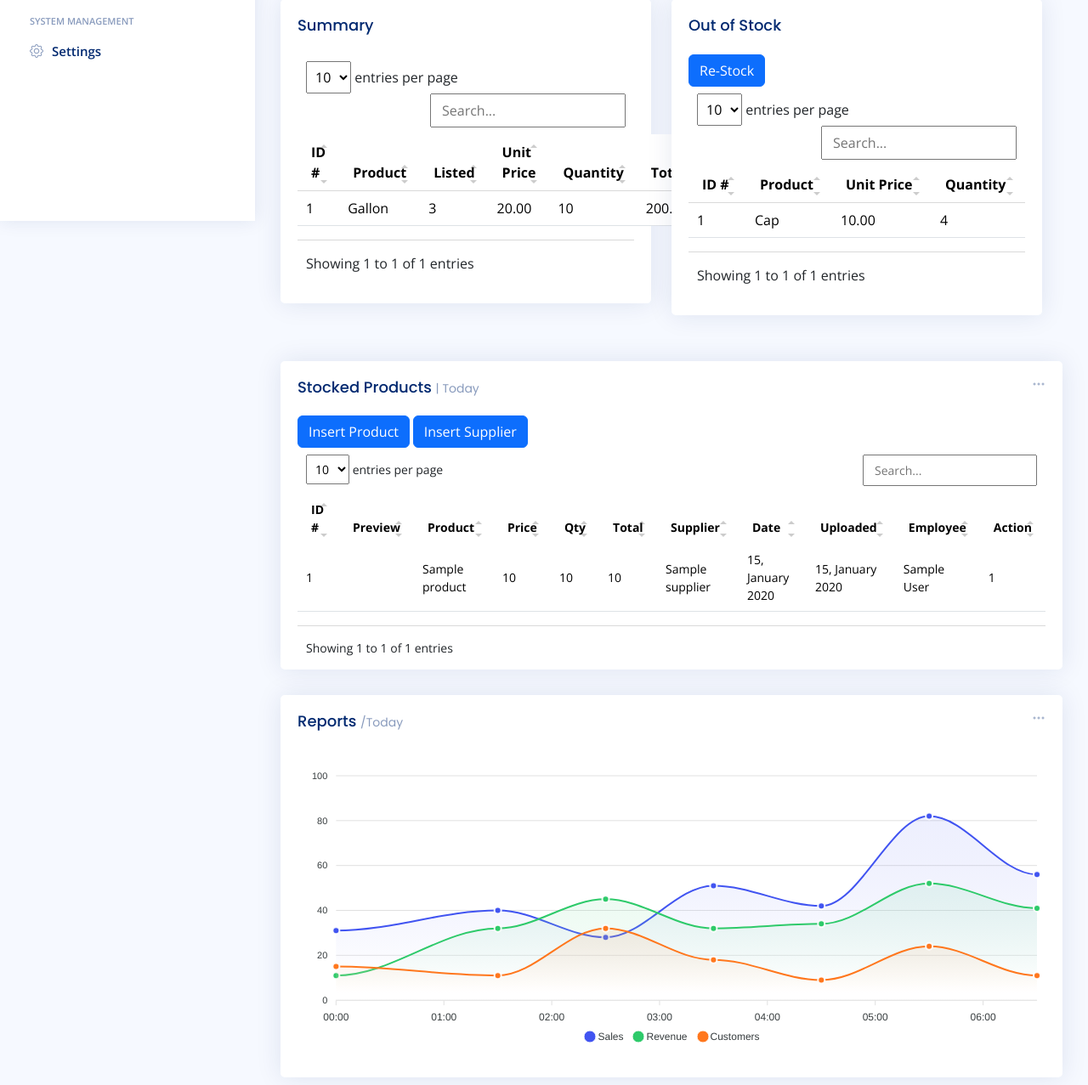
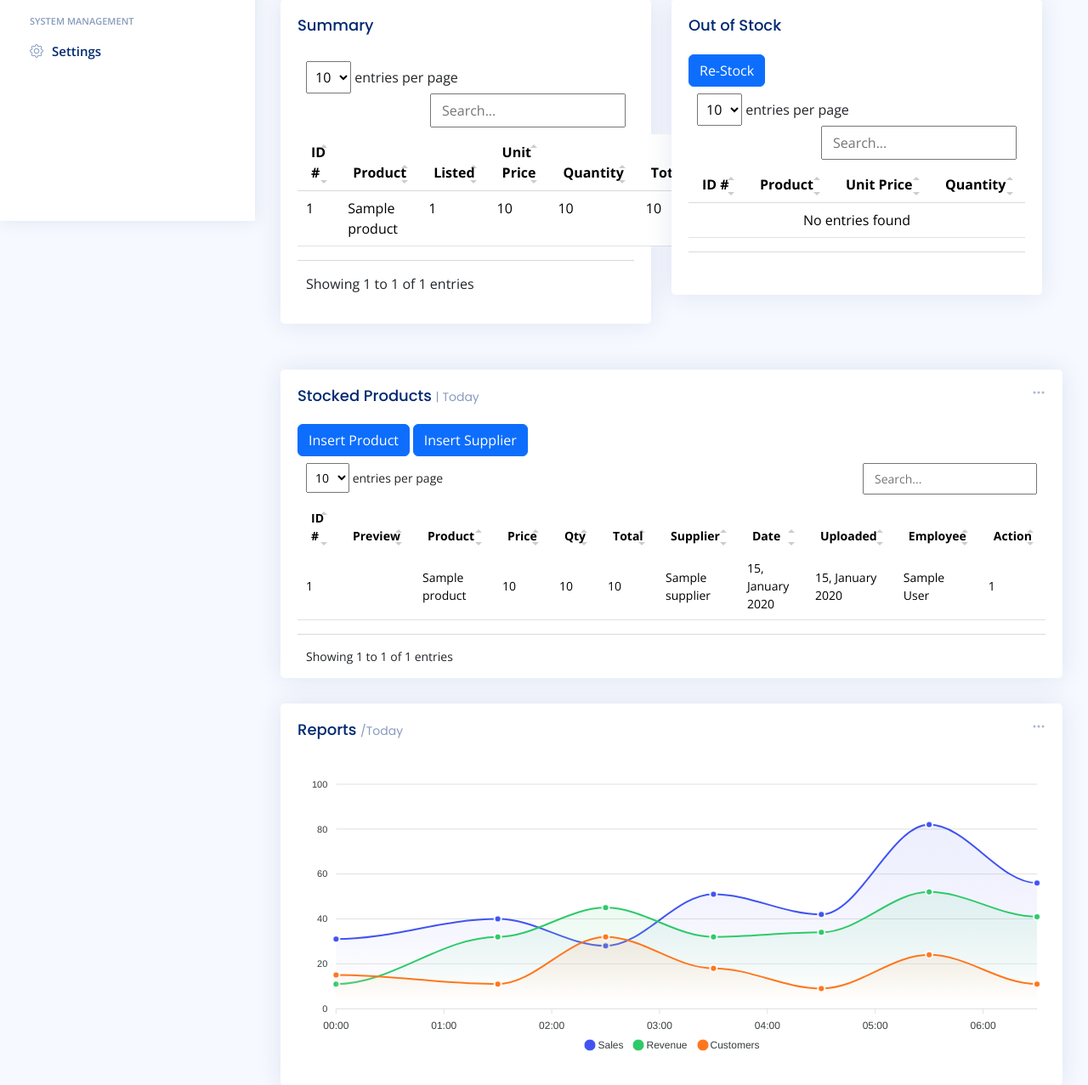
Before and after one commit to ric2thiss/aqua-evan, a PHP site: page /stocks-tracking.php in a window 1280 px wide. Shown: the part 540-1817 px from the top of the page at 85% size. Run offline with PHP 8.4, Linux system fonts and the light colour scheme; the visitor is signed in with stand-in values (Sample User, id 1); tables that the repository leaves empty or names only in its code hold one stand-in row (values such as "Sample post"); some libraries are stand-ins or nearby versions.

Commit message:
feature: re-stock and display summary

```diff
--- a/controller/Product.php
+++ b/controller/Product.php
@@ -22,8 +22,49 @@ class Product
         } catch (PDOException $error) {
             echo $error->getMessage();
         }
+    }
 
+    public function get_outofstock($data = [])
+    {
+        try {
+            $sql = "SELECT product_id,product_name,product_cost,product_quantity FROM products WHERE product_quantity < :min";
+            $stmt = $this->dbconn->prepare($sql);
+            $stmt->bindParam(':min', $data['min']);
+            $stmt->execute();
+            $outofstock = $stmt->fetchAll(PDO::FETCH_ASSOC);
+            return $outofstock;
+        } catch (PDOException $error) {
+            echo $error->getMessage();
+            return null;
+        }
     }
+
+    public function get_summary()
+    {
+        try {
+            $sql = "SELECT product_id, product_name,product_cost, COUNT(*) AS total_count, SUM(product_quantity) as product_total_quantity, SUM(product_total_cost) as total_cost
+                    FROM products
+                    GROUP BY product_name";
+            $stmt = $this->dbconn->prepare($sql);
+            $stmt->execute();
+            $summary = $stmt->fetchAll(PDO::FETCH_ASSOC);
+            return $summary;
+        }catch(PDOException $error){
+            echo $error->getMessage();
+            return null;
+        }
+    }
+
+    // public function where($data = []) : ?array
+    // {
+    //     try{
+
+    //     }catch(PDOException $error){
+    //         echo $error->getMessage();
+    //         return null;
+    //     }
+    //     return [];
+    // }
 
     // Example function to fetch user by ID
     // public function getUserById(int $user_id): ?array
@@ -65,7 +106,7 @@ class Product
         $user_id = $this->sanitize($data["user_id"]);
         $activity = $this->sanitize($data["activity"]);
 
-        if(empty($product_name) || empty($product_cost) || empty($product_quantity) || empty($supplier_id) || empty($date) || empty($user_id)){
+        if (empty($product_name) || empty($product_cost) || empty($product_quantity) || empty($supplier_id) || empty($date) || empty($user_id)) {
             return false;
         }
 
@@ -97,6 +138,25 @@ class Product
         }
     }
 
+    public function insert_re_stock($data = []) {
+        $product_id = $this->sanitize($data["product_id"]);
+        $product_quantity = $this->sanitize($data["product_quantity"]);
+
+        if (empty($product_id) || empty($product_quantity)) return false;
+
+        try {
+            $sql = "UPDATE products SET product_quantity = product_quantity + :product_quantity WHERE product_id = :product_id";
+            $stmt = $this->dbconn->prepare($sql);
+            $stmt->bindParam(":product_id", $product_id, PDO::PARAM_INT);
+            $stmt->bindParam(":product_quantity", $product_quantity, PDO::PARAM_INT);
+            return $stmt->execute();
+        } catch (PDOException $error) {
+            error_log("Error updating product quantity: " . $error->getMessage());
+            return false;
+        }
+    }
+
+
     // Activities
     public function insert_activity($activity, $user_id)
     {
--- a/stocks-tracking.php
+++ b/stocks-tracking.php
@@ -21,6 +21,8 @@ $suppliers = $Supplier_object->all();
 
 $product_object = new Product($db);
 $products = $product_object->all();
+$outofstocks = $product_object->get_outofstock(["min"=> 5]);
+$summary_list = $product_object->get_summary();
 
 
 // Getter : Get userbyid
@@ -70,6 +72,19 @@ if ($_SERVER["REQUEST_METHOD"] === "POST") {
     } else {
       $_SESSION["status"] = "alert-danger";
       $_SESSION["alert"] = "Faild to add supplier ";
+    }
+  }else if(isset($_POST["re-stock"])){
+    $inputs = [
+      "product_id" => $_POST["product_id"] ?? null,
+      "product_quantity" => $_POST["quantity"] ?? null,
+    ];
+
+    if($product_object->insert_re_stock($inputs)){
+      $_SESSION["status"] = "alert-success";
+      $_SESSION["alert"] = "Product successfully re-stocked";
+    }else{
+      $_SESSION["status"] = "alert-danger";
+      $_SESSION["alert"] = "Failed to re-stock product";
     }
   }
 }
@@ -321,14 +336,16 @@ if ($_SERVER["REQUEST_METHOD"] === "POST") {
                         </tr>
                       </thead>
                       <tbody>
-                        <tr>
-                          <td>1</td>
-                          <td>Gallon</td>
-                          <td>3</td>
-                          <td>20.00</td>
-                          <td>10</td>
-                          <td>200.00</td>
-                        </tr>
+                        <?php foreach($summary_list as $summary):?>
+                          <tr>
+                            <td><?=$summary["product_id"]?></td>
+                            <td><?=$summary["product_name"]?></td>
+                            <td><?=$summary["total_count"]?></td>
+                            <td><?=$summary["product_cost"]?></td>
+                            <td><?=$summary["product_total_quantity"]?></td>
+                            <td><?=$summary["total_cost"]?></td>
+                          </tr>
+                        <?php endforeach ?>
                       </tbody>
                     </table>
                   </div>
@@ -351,12 +368,14 @@ if ($_SERVER["REQUEST_METHOD"] === "POST") {
                         </tr>
                       </thead>
                       <tbody>
-                        <tr>
-                          <td>1</td>
-                          <td>Cap</td>
-                          <td>10.00</td>
-                          <td>4</td>
-                        </tr>
+                        <?php foreach($outofstocks as $outofstock): ?>
+                          <tr>
+                            <td><?=$outofstock["product_id"]?></td>
+                            <td><?=$outofstock["product_name"]?></td>
+                            <td><?=$outofstock["product_cost"]?></td>
+                            <td><?=$outofstock["product_quantity"]?></td>
+                          </tr>
+                        <?php endforeach ?>
                       </tbody>
                     </table>
                   </div>
@@ -481,6 +500,52 @@ if ($_SERVER["REQUEST_METHOD"] === "POST") {
                 </div>
               </div>
               <!-- End Insert Supplier -->
+
+
+              <!-- Form -->
+              <!-- Re-Stock -->
+              <div class="modal fade" id="re-stock" tabindex="-1">
+                <div class="modal-dialog modal-lg">
+                  <div class="modal-content">
+                    <div class="modal-header">
+                      <h5 class="modal-title">Re-Stock</h5>
+                      <button type="button" class="btn-close" data-bs-dismiss="modal" aria-label="Close"></button>
+                    </div>
+                    <div class="modal-body">
+                      <!-- Floating Labels Form -->
+                      <form class="row g-3" method="POST" action="<?= htmlspecialchars($_SERVER["PHP_SELF"]) ?>">
+                        <div class="col-md-6">
+                          <div class="form-floating">
+                            <input type="text" name="quantity" class="form-control" id="floatingproduct_quantity" placeholder="product_quantity">
+                            <label for="floatingproduct_quantity">Product Quantity</label>
+                          </div>
+                        </div>
+
+                        <div class="col-md-6">
+                          <div class="form-floating">
+                            <!-- <input type="text" name="supplier_name" class="form-control" id="floatingSupplier" placeholder="Supplier"> -->
+                            <select class="form-select" name="product_id" aria-label="Default select example">
+                              <?php if (empty($products)): ?>
+                                <option>No product entries.</option>
+                              <?php endif ?>
+                              <?php foreach ($products as $product): ?>
+                                <option value="<?= $product["product_id"] ?>"><?= $product["product_id"] ?>. <?= $product["product_name"] ?></option>
+                              <?php endforeach ?>
+                            </select>
+                            <label for="floatingSupplier">Product Lists</label>
+                          </div>
+                        </div>
+                        <div class="modal-footer">
+                          <button type="button" class="btn btn-secondary" data-bs-dismiss="modal">Close</button>
+                          <button type="submit" class="btn btn-primary" name="re-stock">Submit</button>
+                        </div>
+                      </form><!-- End floating Labels Form -->
+                    </div>
+
+                  </div>
+                </div>
+              </div>
+              <!-- End Re-Stock -->
 
             </section>
 
```
